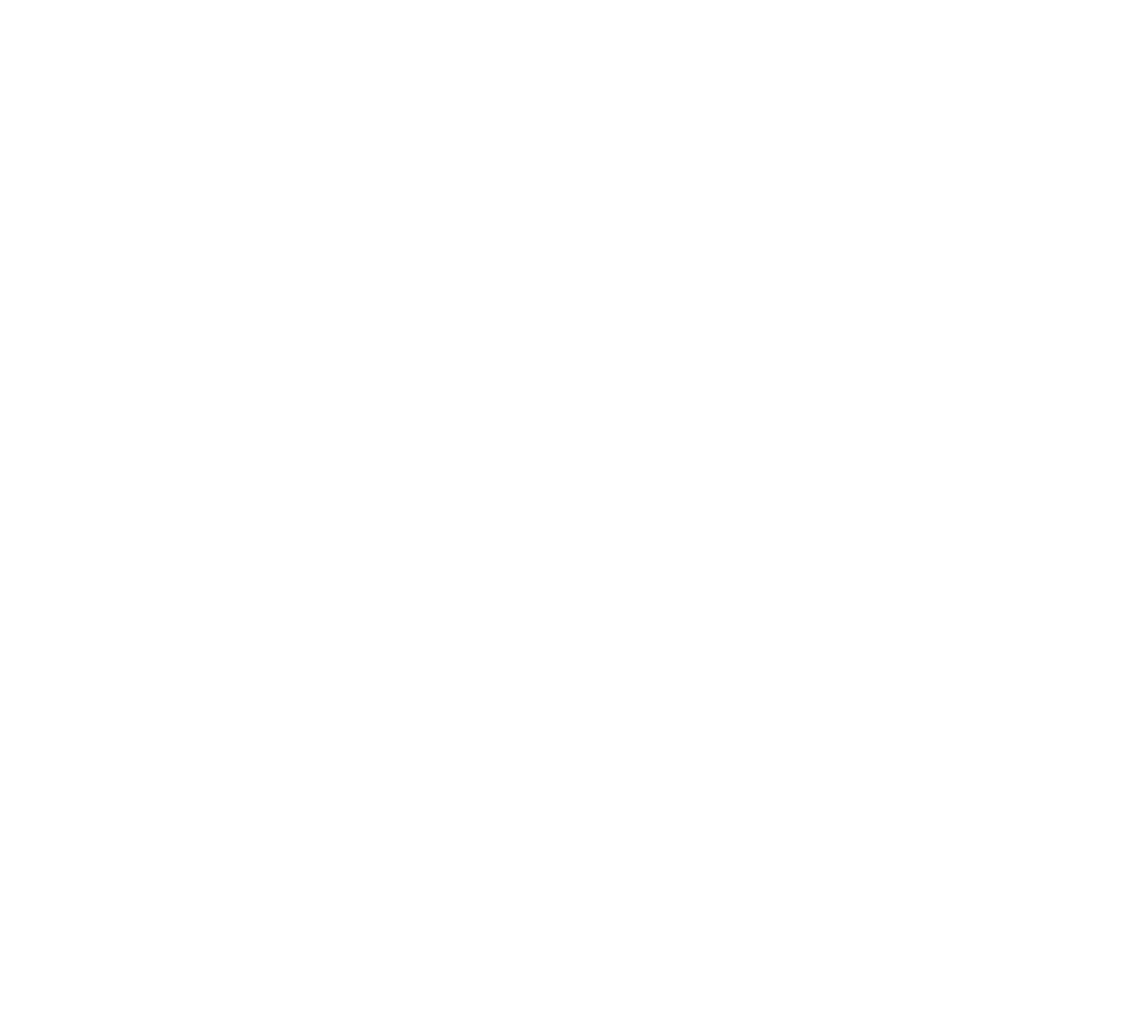
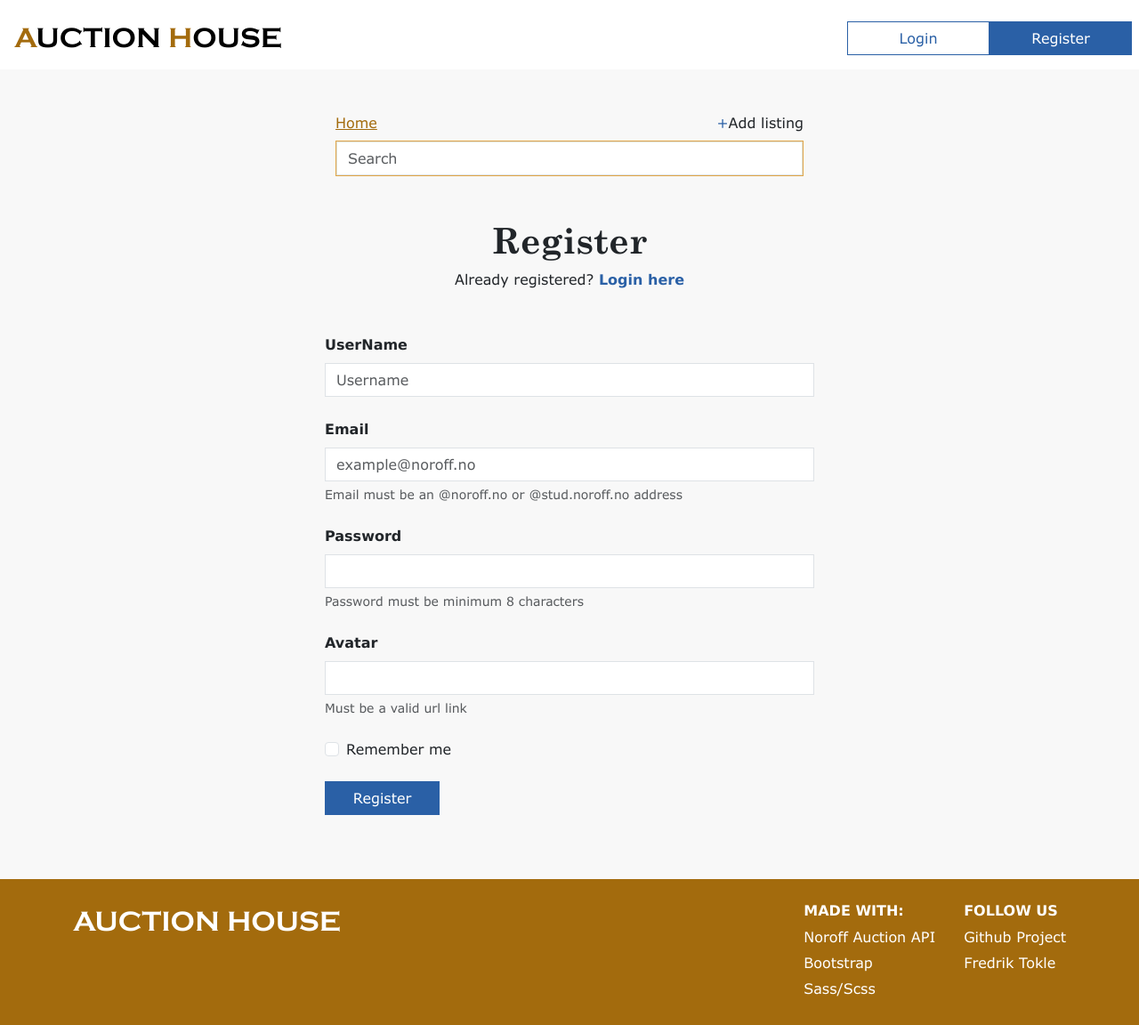
Before and after one commit to Tokle89/auction-house, a website built with Vite: page auth/register/index.html in a window 1280 px wide. Shown: the whole page at 89% size. Before the commit the page ends 800 px from the top, so only its background shows below. Built offline with nearby package versions, Linux system fonts and the light colour scheme.

Commit message:
finishes the creating and styling the register page

```diff
--- a/auth/register/index.html
+++ b/auth/register/index.html
@@ -0,0 +1,187 @@
+<!doctype html>
+<html lang="en">
+  <head>
+    <meta charset="utf-8" />
+    <meta name="viewport" content="width=device-width, initial-scale=1" />
+    <link
+      rel="stylesheet"
+      href="https://cdn.jsdelivr.net/npm/bootstrap-icons@1.11.1/font/bootstrap-icons.css"
+    />
+    <script type="module" src="../../src/js/index.js"></script>
+    <title>Bootstrap w/ Vite</title>
+  </head>
+  <body>
+    <header class="shadow">
+      <div class="header-container m-auto">
+        <nav class="navbar navbar-expand-md bg-white p-0 m-0">
+          <div class="container-fluid pt-2 px-0">
+            <a
+              class="navbar-brand fs-2 ps-3 pe-0 py-2 logo text-uppercase"
+              href="../../"
+              ><span class="text-secondary">A</span>uction<span
+                class="text-secondary"
+              >
+                h</span
+              >ouse</a
+            >
+            <button
+              class="navbar-toggler border-0 me-2 p-1"
+              type="button"
+              data-bs-toggle="collapse"
+              data-bs-target="#navbarSupportedContent"
+              aria-controls="navbarSupportedContent"
+              aria-expanded="true"
+              aria-label="Toggle navigation"
+            >
+              <span class="navbar-toggler-icon fs-2"></span>
+            </button>
+            <div
+              class="navbar-collapse align-content-stretch collapse show nav-border"
+              id="navbarSupportedContent"
+            >
+              <ul class="d-md-none list-unstyled m-0">
+                <li class="p-2 py-3 nav-border">
+                  <a href="../../" class="fs-3 nav-link">Home</a>
+                </li>
+                <li class="px-2 py-3 nav-border">
+                  <a href="#" class="fs-3 nav-link">Add listing</a>
+                </li>
+              </ul>
+              <div
+                class="ms-md-auto justify-content-between justify-content-between-md-end d-flex nav-border px-2 py-3"
+              >
+                <a href="../login/" class="btn border-primary text-primary px-4"
+                  >Login</a
+                >
+                <a href="./" class="btn btn-primary px-4">Register</a>
+              </div>
+            </div>
+          </div>
+        </nav>
+      </div>
+    </header>
+    <main class="bg-light pb-4">
+      <div class="container search-container my-5">
+        <div class="sub-nav d-none d-md-flex justify-content-between">
+          <a href="../../" class="nav-link current">Home</a>
+          <a href="#" class="nav-link"
+            ><span class="text-primary">+</span>Add listing</a
+          >
+        </div>
+        <div class="search-bar">
+          <form class="my-2 border border-warning" role="search" id="search">
+            <input
+              class="form-control me-2"
+              type="search"
+              placeholder="Search"
+              aria-label="Search"
+            />
+          </form>
+        </div>
+      </div>
+      <section class="container">
+        <div class="text-center">
+          <h1>Register</h1>
+          <p>
+            Already registered?
+            <a href="../login/" class="text-primary fw-bold">Login here</a>
+          </p>
+        </div>
+
+        <form class="mx-auto my-5">
+          <div class="mb-4">
+            <label for="username" class="form-label fw-bold">UserName</label>
+            <input
+              type="name"
+              class="form-control"
+              id="username"
+              maxlength="20"
+              placeholder="Username"
+              pattern="^[\w]+$"
+              title="Username must not contain any special characters. eks: - _ + * "
+            />
+          </div>
+          <div class="mb-4">
+            <label for="email" class="form-label fw-bold">Email</label>
+            <input
+              type="email"
+              class="form-control"
+              id="email"
+              maxlength="20"
+              ria-describedby="emailHelpBlock"
+              placeholder="example@noroff.no"
+              pattern="pattern: ^[\w\-.]+@(stud\.)?noroff\.no$"
+            />
+            <div id="emailHelpBlock" class="form-text">
+              Email must be an @noroff.no or @stud.noroff.no address
+            </div>
+          </div>
+          <div class="mb-4">
+            <label for="Password" class="form-label fw-bold">Password</label>
+            <input
+              type="password"
+              class="form-control"
+              id="Password"
+              ria-describedby="passwordHelpBlock"
+              minlength="8"
+            />
+            <div id="passwordHelpBlock" class="form-text">
+              Password must be minimum 8 characters
+            </div>
+          </div>
+          <div class="mb-4">
+            <label for="avatar" class="form-label fw-bold">Avatar</label>
+            <input
+              type="url"
+              class="form-control"
+              id="avatar"
+              ria-describedby="avatarHelpBlock"
+            />
+            <div id="avatarHelpBlock" class="form-text">
+              Must be a valid url link
+            </div>
+          </div>
+          <div class="mb-4 form-check">
+            <input type="checkbox" class="form-check-input" id="remember-me" />
+            <label class="form-check-label" for="remember-me"
+              >Remember me</label
+            >
+          </div>
+          <button type="submit" class="btn btn-primary">Register</button>
+        </form>
+      </section>
+    </main>
+    <footer class="bg-secondary p-4">
+      <div
+        class="container d-flex flex-column flex-md-row justify-content-md-between text-white"
+      >
+        <div class="logo-container">
+          <a class="fs-2 py-2 logo text-uppercase text-white" href="../../"
+            >auction house</a
+          >
+        </div>
+        <div class="d-flex">
+          <div class="pe-3">
+            <p class="fw-bold text-uppercase">made with:</p>
+            <p>Noroff Auction API</p>
+            <p>Bootstrap</p>
+            <p>Sass/Scss</p>
+          </div>
+          <div class="ps-3">
+            <p class="fw-bold text-uppercase">Follow Us</p>
+            <a
+              href="https://github.com/Tokle89/auction-house"
+              class="text-white d-block"
+              >Github Project</a
+            >
+            <a
+              href="https://www.linkedin.com/in/fredrik-tokle-0994a023b/"
+              class="text-white d-block"
+              >Fredrik Tokle</a
+            >
+          </div>
+        </div>
+      </div>
+    </footer>
+  </body>
+</html>
```
Also changed, not shown: auth/login/index.html (+2 -2 lines).
